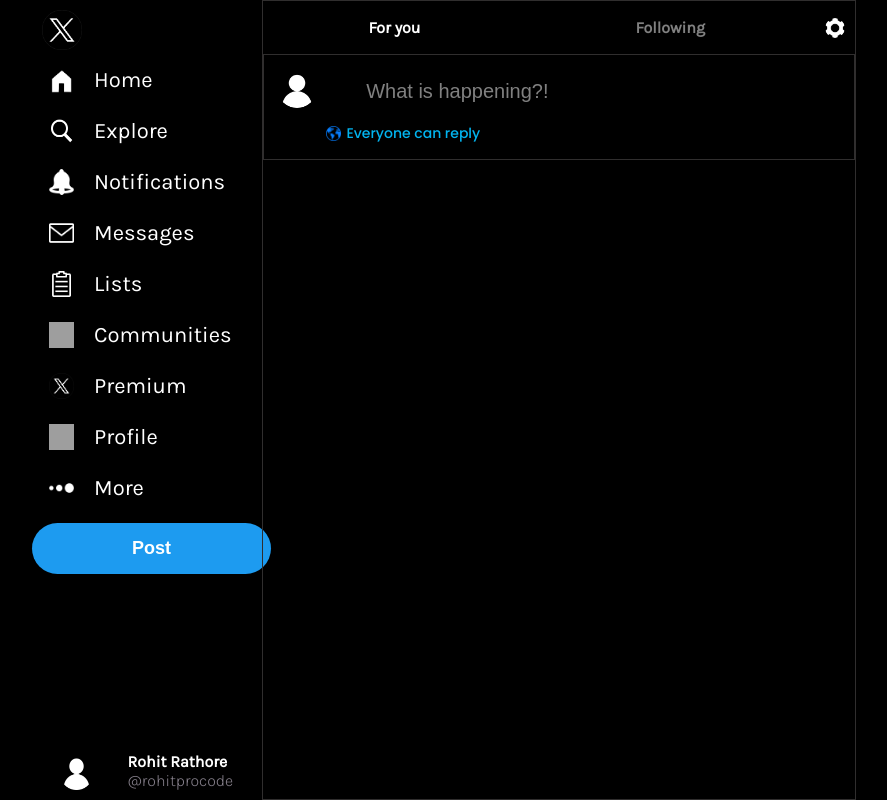
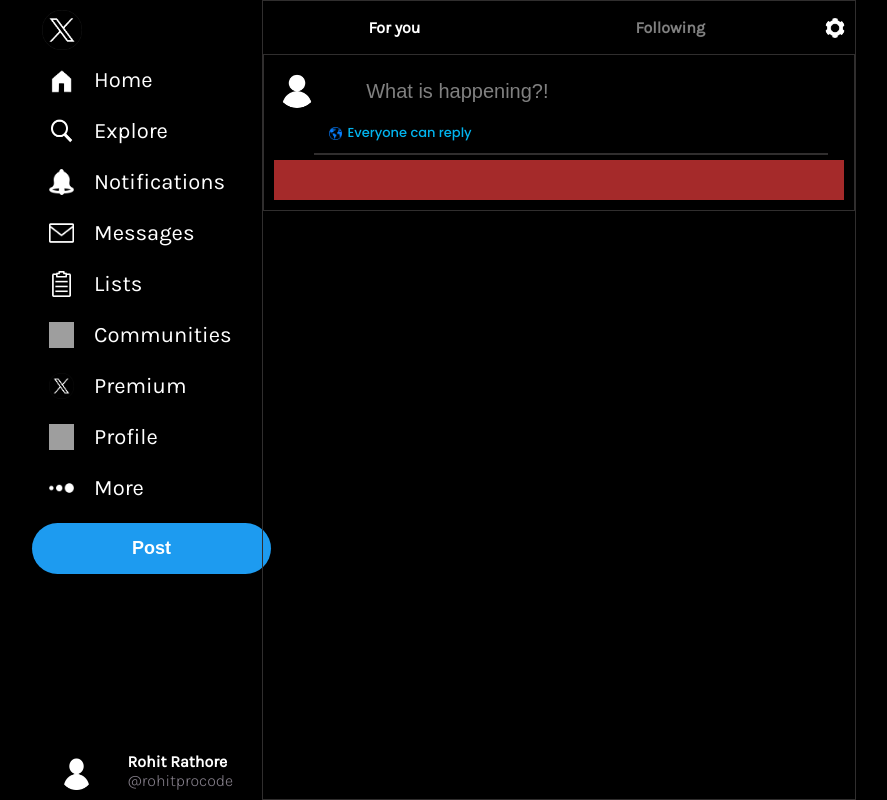
Before and after one commit to rohitprocode/Twitter-Clone-React, a React (Create React App) app: page / in a window 1280 px wide. Shown: the whole page, without its empty margins (98-985 px from the left). Built offline with nearby package versions, Linux system fonts and the light colour scheme; grey boxes are pictures that could not be loaded.

Commit message:
bottom-bar

```diff
--- a/src/components/MidContainer.css
+++ b/src/components/MidContainer.css
@@ -94,21 +94,35 @@
 .Input-Popup {
   font-family: 'Poppins', sans-serif;
   width: fit-content;
-  padding: 5px 20px;
+  padding: 5px 10px;
   cursor: pointer;
-  /* background-color: red; */
+  /* background-color: gray; */
   display: flex;
   border-radius: 30px;
   text-align: center;
   align-items: center;
   font-weight: 500;
-  font-size: 14px;
+  font-size: 13px;
   color: rgb(2, 180, 239);
-  margin-left: 32px;
+  /* color: black; */
+  margin-left: 45px;
 }
 
 .Input-Popup img {
-  width: 15px;
-  height: 15px;
+  width: 13px;
+  height: 13px;
   margin-right: 5px;
 }
+
+.PostContainer-hr hr{
+  width: 32rem;
+  border: .5px solid rgb(48, 46, 46);
+  margin: 5px 60px 0px 40px;
+  /* outline: none;   */
+}
+
+.bottom-bar{
+  background-color: brown;
+  padding: 20px ;
+  margin-top: 5px;
+}
--- a/src/components/MidContainer.jsx
+++ b/src/components/MidContainer.jsx
@@ -23,6 +23,12 @@ function MidContainer() {
           <img src="../Earth.png" alt="" />
           <span>Everyone can reply</span>
         </div>
+        <div className="PostContainer-hr">
+        <hr />
+        </div>
+        <div className="bottom-bar">
+          {/* <img src="../MediaImage.png" alt="" /> */}
+        </div>
       </div>
     </div>
   );
```
Also changed, not shown: public/MediaImage.png (added).
